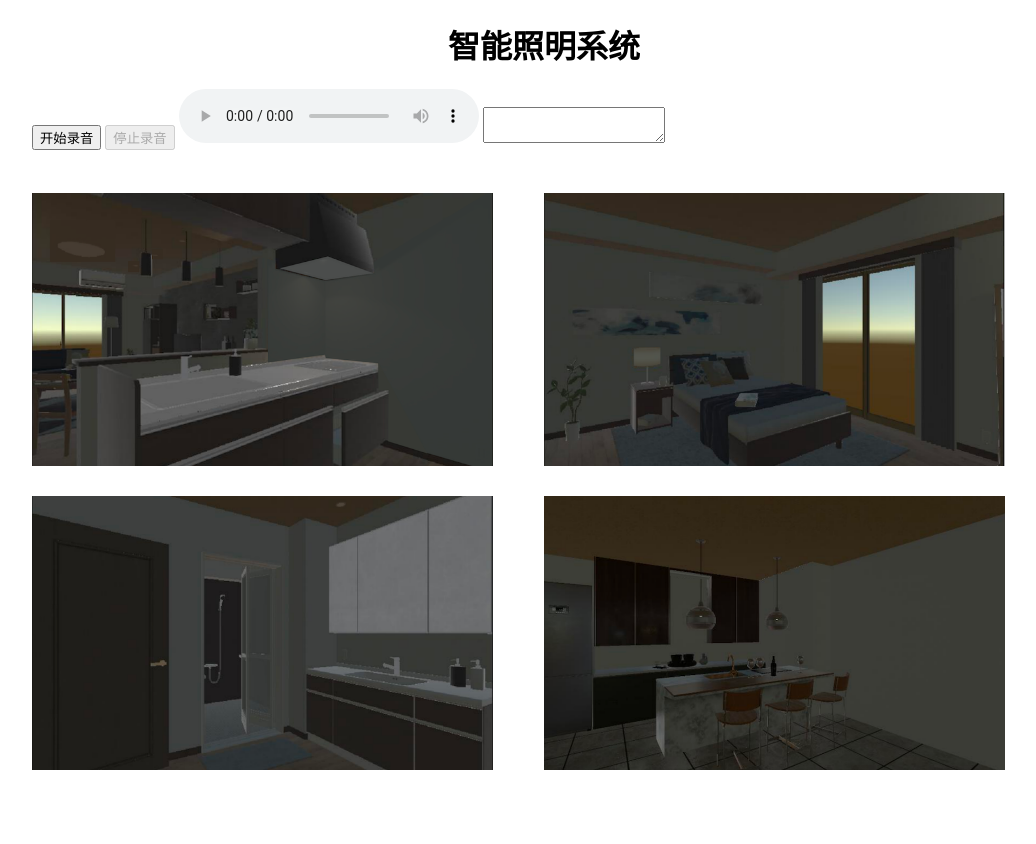
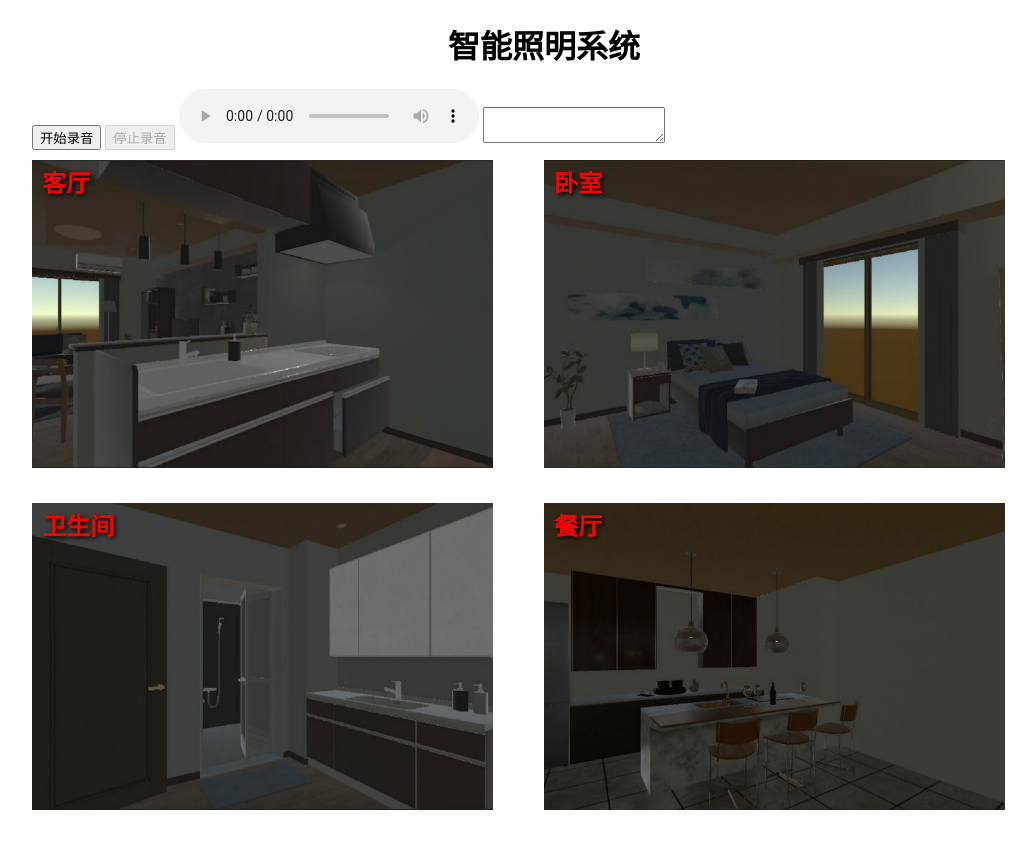
Before and after one commit to zhanzq/smart_light, a Flask app: page / in a window 1280 px wide. Shown: the whole page, without its empty margins (96-1132 px from the left). Before the commit the page ends 770 px from the top, so only its background shows below. Run offline with Flask 2, Linux system fonts and the light colour scheme; parts of the project's set-up code (start-up, migrations or seed data) failed here and were passed over.

Commit message:
在场景上加相应的名称

```diff
--- a/static/style.css
+++ b/static/style.css
@@ -30,6 +30,15 @@ body, html {
     object-fit: cover; /* 保持图片的比例 */
 }
 
+.text-overlay {
+    position: relative;
+    /*transform: translate(-50%, -50%);*/
+    color: red;
+    font-size: 24px;
+    font-weight: bold;
+    text-shadow: 2px 2px 4px #000000;
+}
+
 button {
     /*padding: 10px 20px;*/
     /*background-color: #007bff;*/
--- a/templates/index.html
+++ b/templates/index.html
@@ -16,10 +16,23 @@
         <textarea id="transcript" 房间信息></textarea>
     </div>
     <div class="grid-container" id="photo-grid">
-        <img id="living_room" src="{{ living_room_image_path }}" alt="photo1">
-        <img id="bedroom" src="{{ bedroom_image_path }}" alt="photo2">
-        <img id="bathroom" src="{{ bathroom_image_path}}" alt="photo3">
-        <img id="dining_room" src="{{ dining_room_image_path }}" alt="photo4">
+        <div>
+            <img id="living_room" src="{{ living_room_image_path }}" alt="photo1">
+            <div class="text-overlay" style="top:-90%;left:2%;">客厅</div>
+        </div>
+        <div>
+            <img id="bedroom" src="{{ bedroom_image_path }}" alt="photo2">
+            <div class="text-overlay" style="top:-90%;left:2%;">卧室</div>
+        </div>
+        <div>
+            <img id="bathroom" src="{{ bathroom_image_path}}" alt="photo3">
+            <div class="text-overlay" style="top:-90%;left:2%;">卫生间</div>
+        </div>
+        <div>
+            <img id="dining_room" src="{{ dining_room_image_path }}" alt="photo4">
+            <div class="text-overlay" style="top:-90%;left:2%;">餐厅</div>
+        </div>
+
     </div>
 
     <script src="/static/script.js"></script>
```
